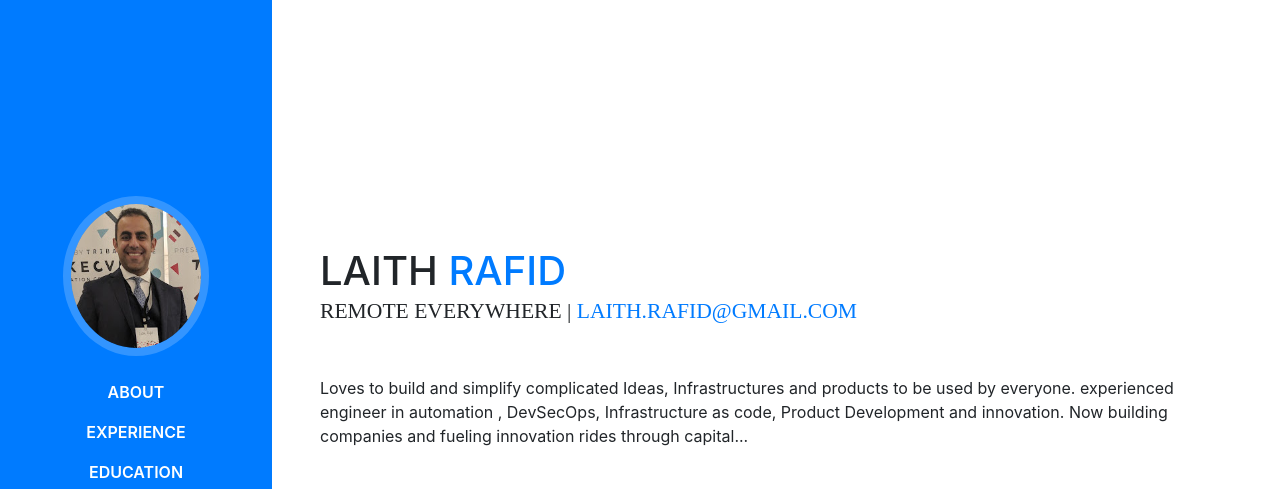
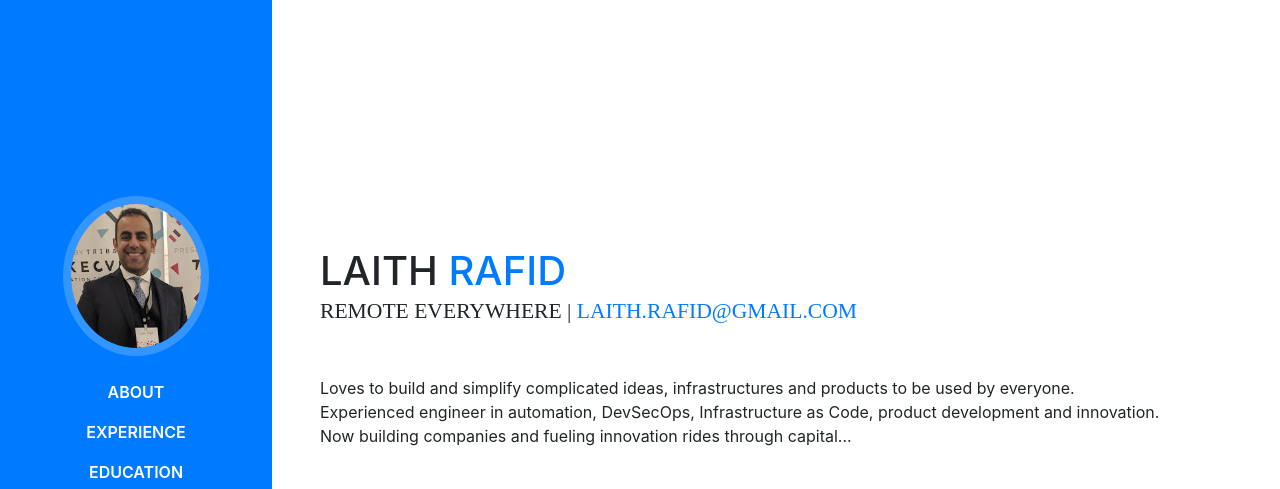
Before and after one commit to laithrafid/laith.rafids.com, a website with bundled scripts: page index.html in a window 1280 px wide. Shown: the top 489 px of the page. Built offline with nearby package versions, Linux system fonts and the light colour scheme; a web font is replaced by a local one.

Commit message:
fix index.html content edits

```diff
--- a/index.html
+++ b/index.html
@@ -71,9 +71,11 @@
           <div class="subheading mb-5"> Remote Everywhere  |
             <a href="mailto:laith@rafids.com?subject=Your Resume&body=Hi Laith, I read your profile Site , I want your resume">laith.rafid@gmail.com</a>
           </div>
-          <p class="mb-5">Loves to build and simplify complicated Ideas, Infrastructures and products to be used by everyone.
-          experienced engineer in automation , DevSecOps, Infrastructure as code, Product Development and innovation.
-        </n> Now building companies and fueling innovation rides through capital... </p>
+          <p class="mb-5">
+            Loves to build and simplify complicated ideas, infrastructures and products to be used by everyone.<br>
+            Experienced engineer in automation, DevSecOps, Infrastructure as Code, product development and innovation.<br>
+            Now building companies and fueling innovation rides through capital...
+          </p>
           <ul class="list-inline list-social-icons mb-0">
             <li class="list-inline-item">
              <a href="https://www.instagram.com/laith.rafid/">
@@ -131,8 +133,6 @@
             <div class="resume-date text-md-right">
               <span class="text-primary">2024 - present </span>
             </div>
-
-          <div class="resume-item d-flex flex-column flex-md-row mb-5">
             <div class="resume-content mr-auto">
               <h3 class="mb-0", href="">Technical Consultant</h3>
               <div class="subheading mb-3"> <a href="https://bayt.cloud"> BAYT.cloud</a></div>
```
